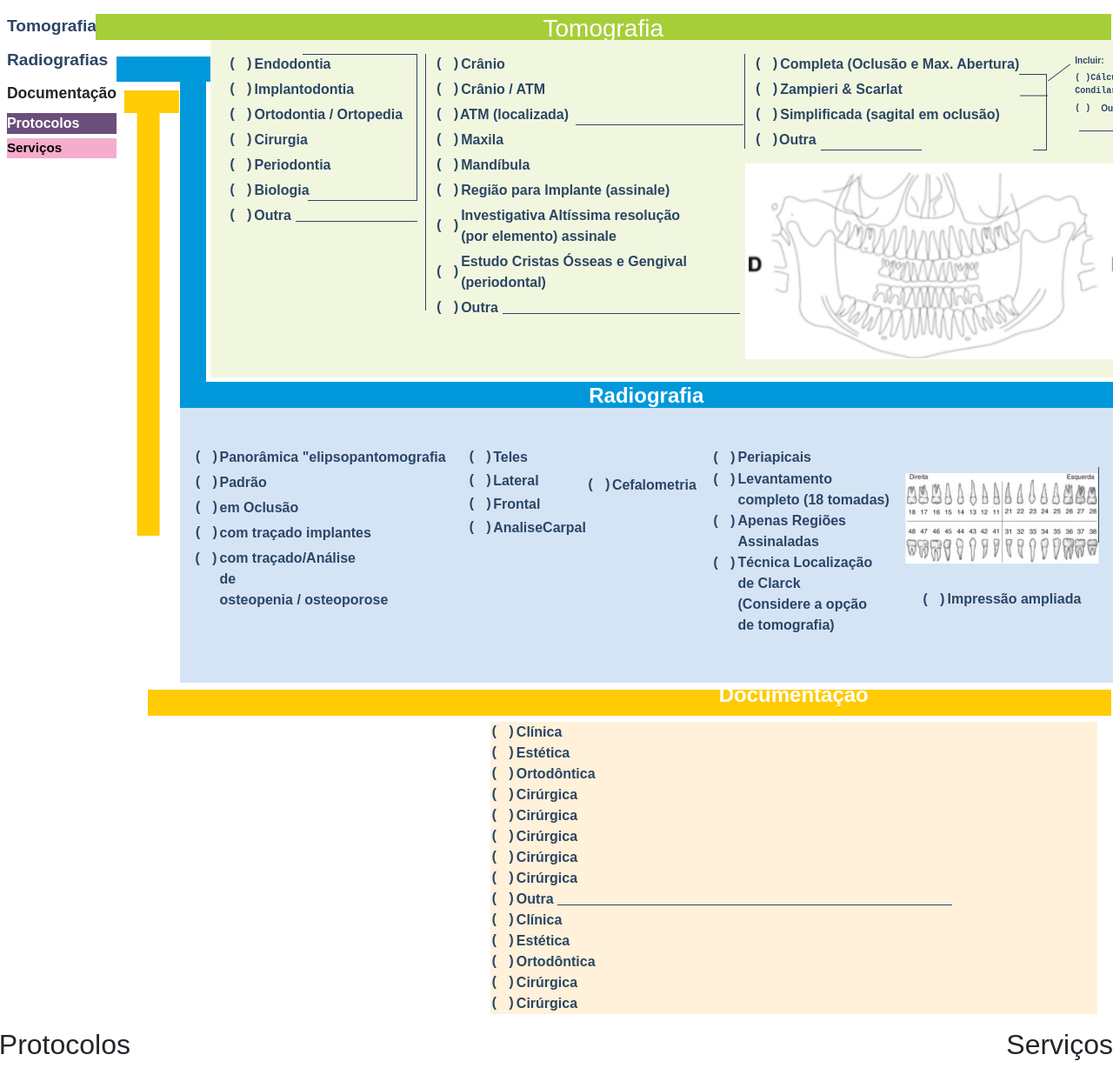
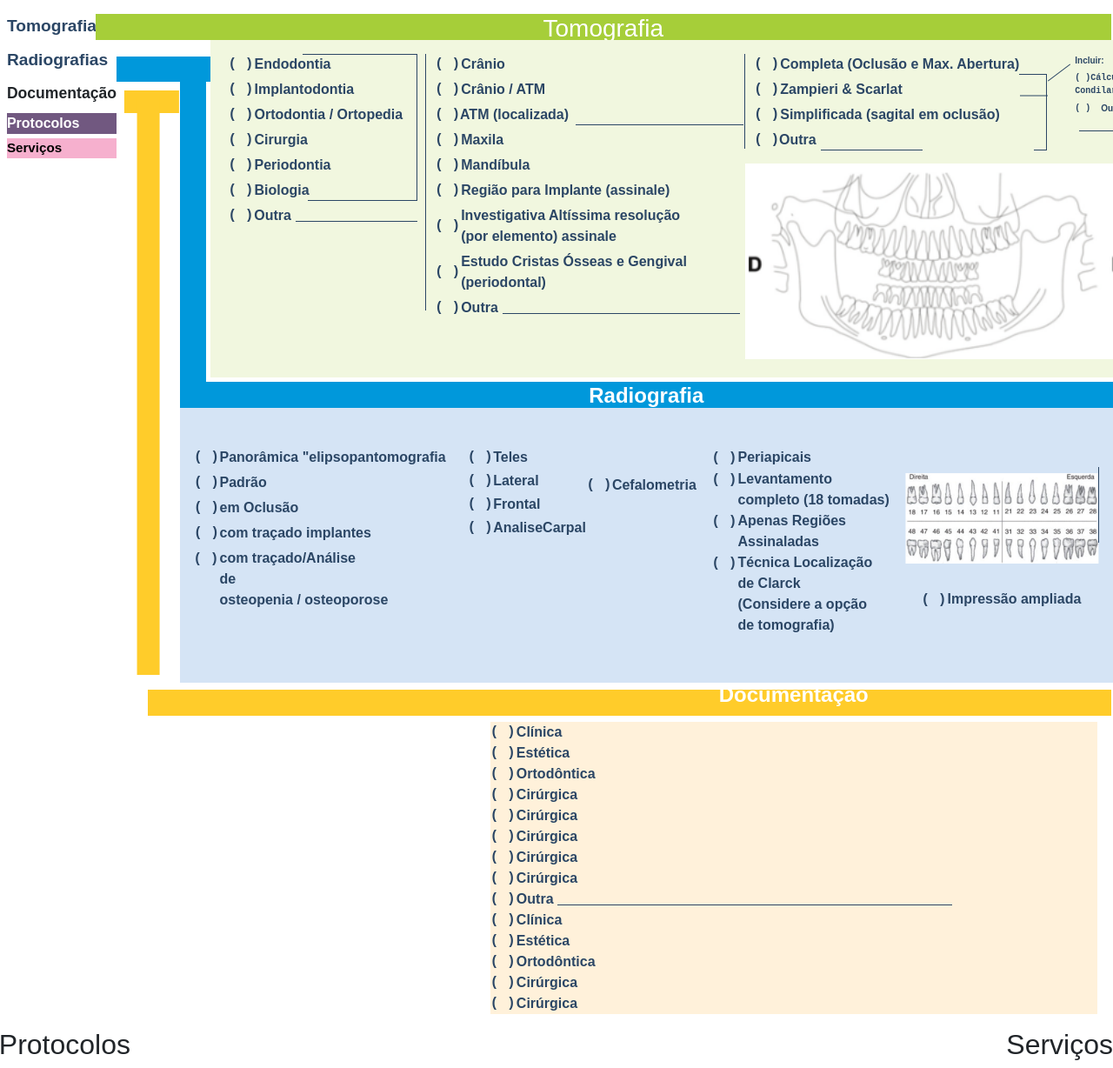
Before and after one commit to mjpfelicia/FORMULARIORADIOLOGIA, a React (Create React App) app: page / in a window 1280 px wide. Shown: the top 1228 px of the page at 87% size. Built offline with nearby package versions, Linux system fonts and the light colour scheme; the HTML template or start-up script is replaced by a standard one.

Commit message:
removido TomografiaOdontologica e transferido para  App

```diff
--- a/src/components/TomografiaOdontologica/TomografiaOdontologica.css
+++ b/src/App.css
@@ -151,7 +151,7 @@ img {
     top: 7rem;
     right: 0;
     width: 2%;
-    height: 63%;
+    height: 83%;
     background-color: var(--amarelo);
     transform: translateX(-4284%);
     z-index: 9999;
--- a/src/App.jsx
+++ b/src/App.jsx
@@ -1,20 +1,58 @@
-import React from 'react';
-import TomografiaOdontologica from './components/TomografiaOdontologica/TomografiaOdontologica';
-import Grid from './components/Grid/Grid'
+import TomografiaForm from './components/TomografiaForm/TomografiaForm';
+import RadiografiaForm from './components/RadiografiaForm/RadiografiaForm';
+import Documentacao from './components/Documentacao/Documentacao';
+import seta from './images/seta.png';
+import arcada1 from './images/arcada1.png';
+
+const App = () => {
+    return (
+             <div>
+            <div className="grid-container">
+                <div className="sidebar grid-item">
+                    <ul>
+                        <li className="item-tomografia">Tomografia</li>
+                        <li className="item-radiografia">Radiografias</li>
+                        <li className="item-documentacao">Documentação</li>
+                        <li className="">Protocolos</li>
+                        <li className="">Serviços</li>
+                    </ul>
+                </div>
+                <div className="content-tomografia border-tomografia">
+                    <div className="borda-esquerda"></div>
+                    <div className="titulo-tomografia">
+                        <h2>Tomografia</h2>
+                    </div>
+                    <div className="tomografia-content">
+                        <TomografiaForm seta={seta} arcada1={arcada1} />
+                    </div>
+                </div>
+                <div className='content-radiografia'>
+                    <RadiografiaForm />
+                    <div className=" borda-documentaçao"></div>
+                </div>
+
+
+                <div className="content-documentacao borda-esquerda-documentacao">
+                    <div>
+                        <div className="titulo-documentacao">
+                            <h2>Documentaçao</h2>
+                        </div>
+                        <Documentacao />
+                    </div>
+                </div>
 
 
 
 
-import Radiagrafia from "./components/Grid/Radiografia/Radiografia";
-import Tomografia from "./components/Grid/Tomografia/Tomografia";
-import Documentacao from "./components/Grid/Documentacao/Documentacao"
-import Protocolos from "./components/Grid/Protocolos/Protocolos"
-import Servicos from "./components/Grid/Servicos/Servicos"
-const App = () => {
-    return (
-        <div>
-            <TomografiaOdontologica />
-        </div>
+
+                <div className="grid-item content-protocolos">
+                    <h2 className="titulo-protocolos">Protocolos</h2>
+                </div>
+                <div className="grid-item content-serviços">
+                    <h2 className="titulo-serviços">Serviços</h2>
+                </div>
+            </div>
+        </div >
     );
 };
 
--- a/src/components/TomografiaForm/TomografiaForm.jsx
+++ b/src/components/TomografiaForm/TomografiaForm.jsx
@@ -1,4 +1,4 @@
-import '../../components/TomografiaOdontologica/TomografiaOdontologica.css';
+import '../../App.css';
 
 const TomografiaForm = ({ seta, arcada1 }) => {
   return (
--- a/src/components/TomografiaOdontologica/TomografiaOdontologica.jsx
+++ /dev/null
@@ -1,65 +0,0 @@
-// TomografiaOdontologica.jsx
-import React from 'react';
-import './TomografiaOdontologica.css';
-import TomografiaForm from '../TomografiaForm/TomografiaForm';
-import RadiografiaForm from '../../components/RadiografiaForm/RadiografiaForm';
-import Documentacao from '../Documentacao/Documentacao';
-import seta from '../../images/seta.png';
-import arcada1 from '../../images/arcada1.png';
-
-
-
-
-const TomografiaOdontologica = () => {
-    return (
-        <div>
-            <div className="grid-container">
-                <div className="sidebar grid-item">
-                    <ul>
-                        <li className="item-tomografia">Tomografia</li>
-                        <li className="item-radiografia">Radiografias</li>
-                        <li className="item-documentacao">Documentação</li>
-                        <li className="">Protocolos</li>
-                        <li className="">Serviços</li>
-                    </ul>
-                </div>
-                <div className="content-tomografia border-tomografia">
-                    <div className="borda-esquerda"></div>
-                    <div className="titulo-tomografia">
-                        <h2>Tomografia</h2>
-                    </div>
-                    <div className="tomografia-content">
-                        <TomografiaForm seta={seta} arcada1={arcada1} />
-                    </div>
-                </div>
-                <div className='content-radiografia'>
-                    <RadiografiaForm />
-                    <div className=" borda-documentaçao"></div>
-                </div>
-
-
-                <div className="content-documentacao borda-esquerda-documentacao">
-                    <div>
-                        <div className="titulo-documentacao">
-                            <h2>Documentaçao</h2>
-                        </div>
-                        <Documentacao />
-                    </div>
-                </div>
-
-
-
-
-
-                <div className="grid-item content-protocolos">
-                    <h2 className="titulo-protocolos">Protocolos</h2>
-                </div>
-                <div className="grid-item content-serviços">
-                    <h2 className="titulo-serviços">Serviços</h2>
-                </div>
-            </div>
-        </div >
-    );
-};
-
-export default TomografiaOdontologica;
```
